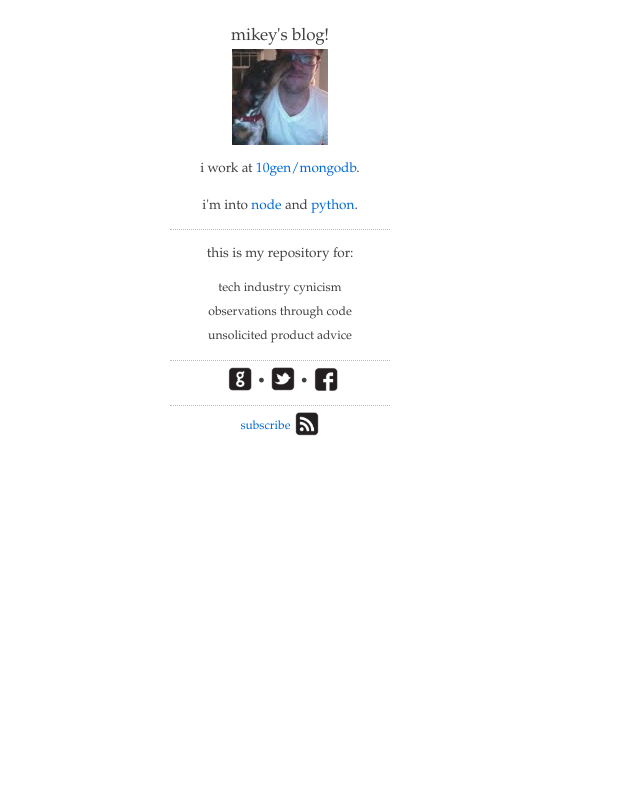
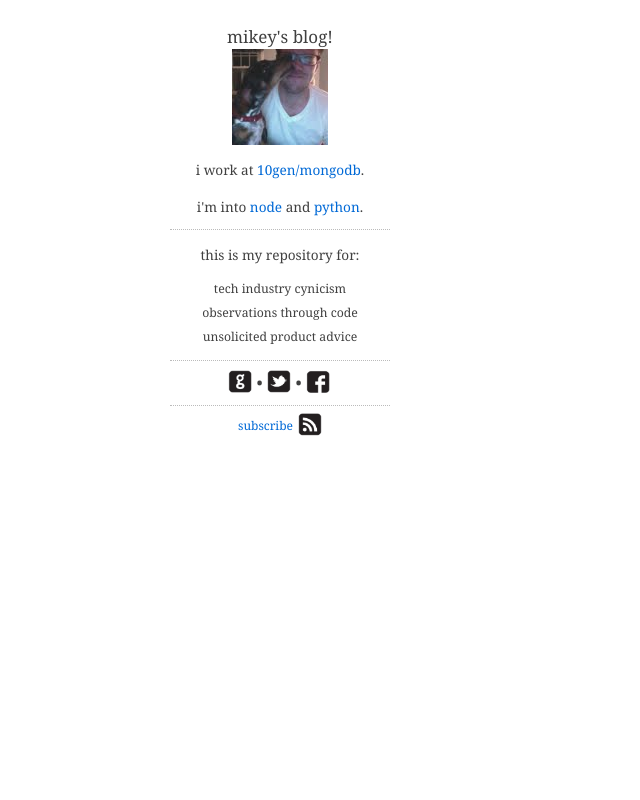
Before and after one commit to mpobrien/moblog, a Flask app: template blog/templates/posts.html in a window 1280 px wide. Shown: the whole page, without its empty margins (0-640 px from the left). Run offline with Flask 2, Linux system fonts and the light colour scheme; the template is opened without the code that fills it, so the values that code supplies are empty; style sheets or scripts are compiled from the project's sources; parts of the project's set-up code (start-up, migrations or seed data) failed here and were passed over; some libraries are stand-ins or nearby versions.

Commit message:
remove dumb font

```diff
--- a/blog/static/styles.less
+++ b/blog/static/styles.less
@@ -1,7 +1,7 @@
 @import "elements.less";
 
 body{
-  font-family: 'Garamond', 'Georgia', serif;
+  font-family: 'Georgia', serif;
   font-size:17px;
   line-height:1.4em;
 }
```
